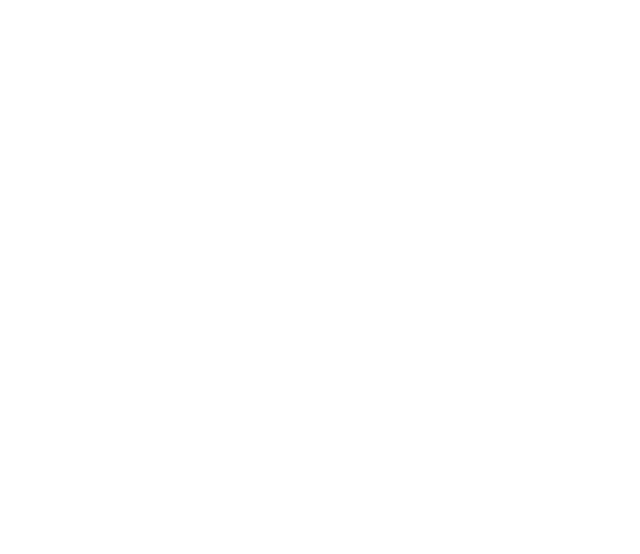
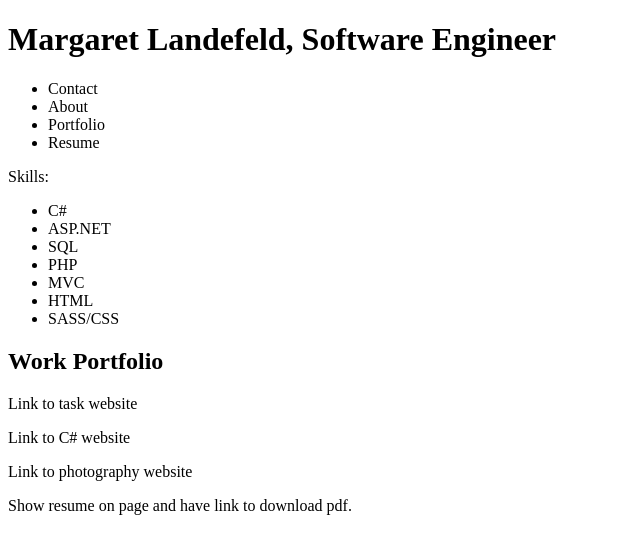
Before and after one commit to mlandefeld/mlandefeld.github.io, a plain HTML site: page index.html in a window 1280 px wide. Shown: the whole page, without its empty margins (0-640 px from the left). Drawn offline with Linux system fonts and the light colour scheme.

Commit message:
content added to index.html

```diff
--- a/index.html
+++ b/index.html
@@ -6,6 +6,35 @@
 		<link rel="stylesheet" type="text/css" href="css/app.css">
 	</head>
 	<body>
+        <header>
+            <!--Side bar header with phone number and email sticy on the left side-->
+            <h1>Margaret Landefeld, Software Engineer</h1>
+            <nav>
+                <ul>
+                    <li>Contact</li>
+                    <!--Dropdown to see phone # and email address-->
+                    <li>About</li><!--link to part of page with this info, will scroll down to part of page-->
+                    <li>Portfolio</li>
+                    <li>Resume</li>
+                </ul>
+            </nav>
+        </header>
 
+        <p>Skills:</p>
+        <ul>
+            <li>C#</li>
+            <li>ASP.NET</li>
+            <li>SQL</li>
+            <li>PHP</li>
+            <li>MVC</li>
+            <li>HTML</li>
+            <li>SASS/CSS</li>
+        </ul>
+        <!--Have a slider for screenshots of pictures from website in adition to links and link to github repository to view coded-->
+        <h2>Work Portfolio</h2>
+        <p>Link to task website</p>
+        <p>Link to C# website</p>
+        <p>Link to photography website</p>
+        <p>Show resume on page and have link to download pdf.</p>
 	</body>
 </html>
```
